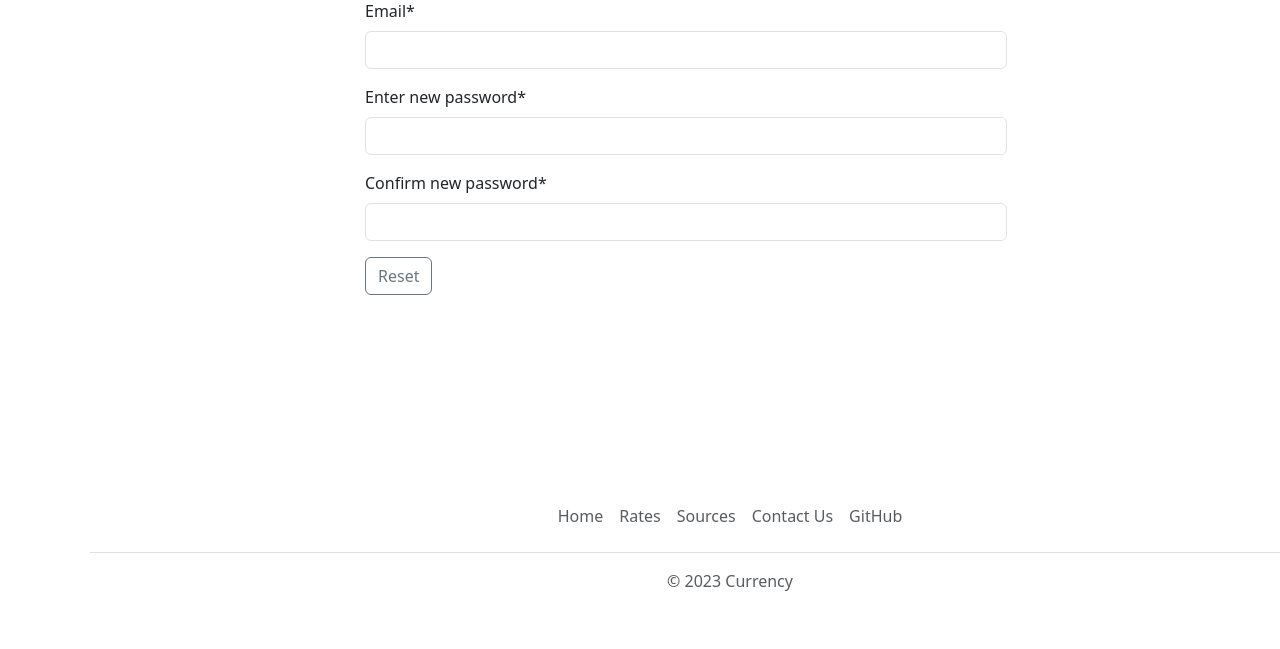
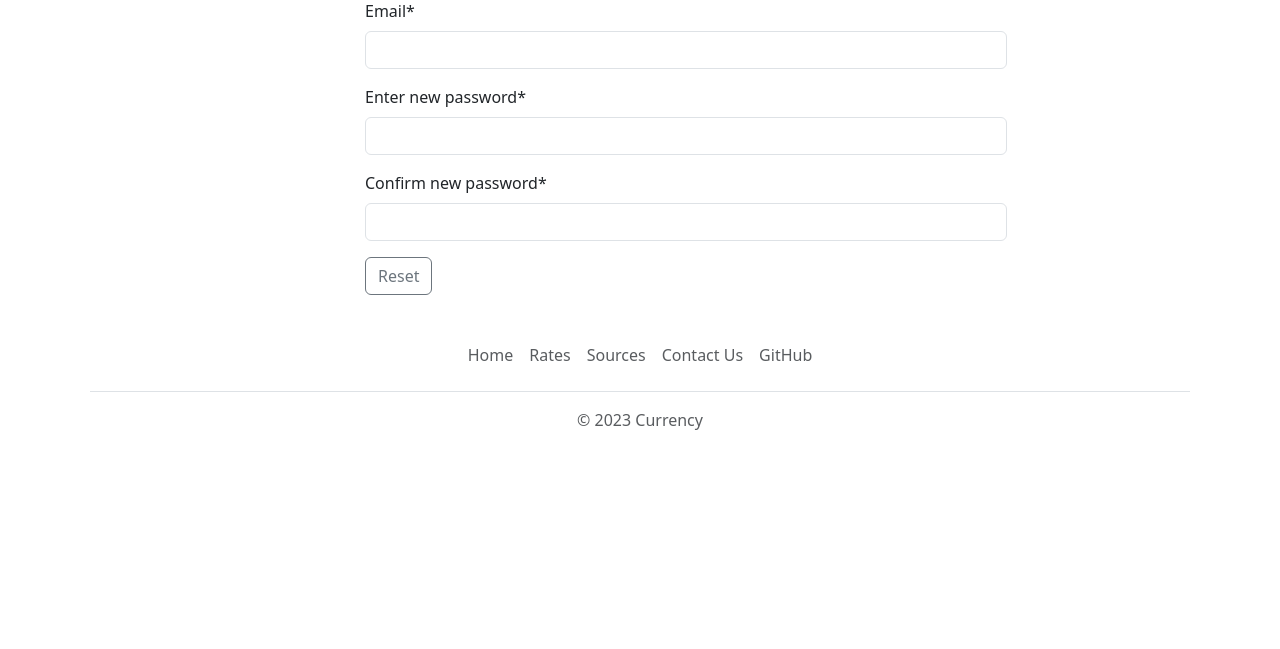
Before and after one commit to nkstlrv/Currency, a Django app: page /auth/password-reset/ in a window 1280 px wide; the page is wider, and only the part inside the window is pictured. Shown: the part 151-800 px from the top of that part. Run offline with Django 4.2, Linux system fonts and the light colour scheme; data comes from the database, SQL or seed files in the repository; some libraries are stand-ins or nearby versions.

Commit message:
footer position fixed

```diff
--- a/app/currency/templates/currency/base.html
+++ b/app/currency/templates/currency/base.html
@@ -40,7 +40,7 @@
 
 
 </div>
-<div style="position: absolute; bottom: 0; width: 100%">
+<div style="">
     {% include 'currency/includes/footer.html' %}
 </div>
 <script src="https://code.jquery.com/jquery-3.2.1.slim.min.js"
```
